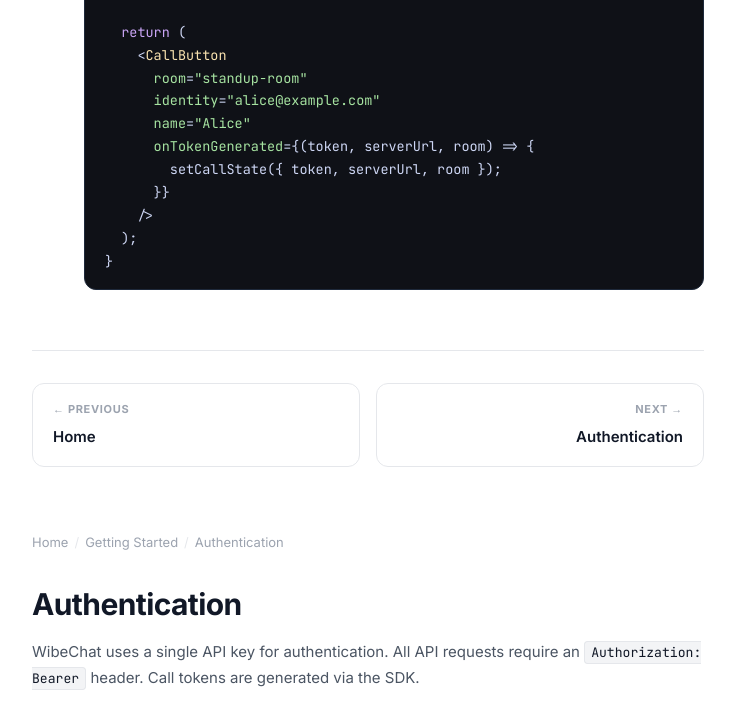
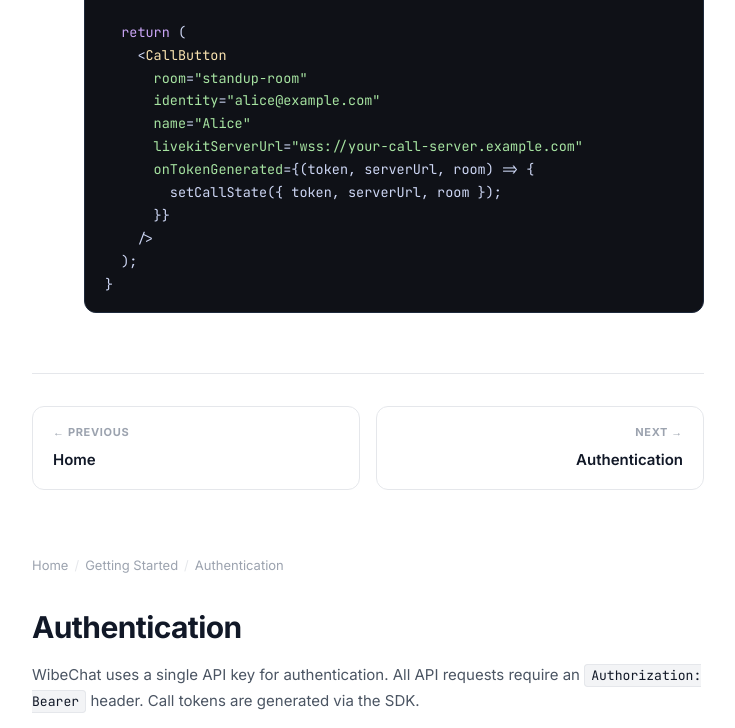
Before and after one commit to anila-zartek/wibechat-docs, a plain HTML site: page docs/index.html in a window 1280 px wide. Shown: the part 3980-4708 px from the top of the page, without its empty margins (16-751 px from the left). Drawn offline with Linux system fonts and the light colour scheme.

Commit message:
Set livekitServerUrl in CallButton examples
CallButton passes this prop to onTokenGenerated as serverUrl and it
defaults to an empty string, so the examples gave LiveKitRoom no URL.

Co-Authored-By: Claude Fable 5.2 <noreply@anthropic.com>

```diff
--- a/docs/index.html
+++ b/docs/index.html
@@ -855,6 +855,7 @@ pre code{background:none;padding:0;border:none;font-size:inherit;color:inherit}
       <span class="prop">room</span>=<span class="str">"standup-room"</span>
       <span class="prop">identity</span>=<span class="str">"alice@example.com"</span>
       <span class="prop">name</span>=<span class="str">"Alice"</span>
+      <span class="prop">livekitServerUrl</span>=<span class="str">"wss://your-call-server.example.com"</span>
       <span class="prop">onTokenGenerated</span>={(token, serverUrl, room) =&gt; {
         setCallState({ token, serverUrl, room });
       }}
@@ -1866,7 +1867,7 @@ curl -H <span class="str">"Authorization: Bearer wb_chat_xxxxxxxxxxxx"</span> \
 </div>
 
 <h3 class="section-subtitle">CallButton Component</h3>
-<p>The simplest way to add calling. Generates a LiveKit token on click and fires a callback with the token and server URL.</p>
+<p>The simplest way to add calling. Generates a LiveKit token on click and fires a callback with the token and server URL. Set <code>livekitServerUrl</code> to your LiveKit server URL: the component passes it to the callback as <code>serverUrl</code>, and it is empty if you leave the prop out.</p>
 
 <div class="platform-tabs-wrapper" data-tab-group="call-join">
 <div class="platform-tabs">
@@ -1912,6 +1913,7 @@ curl -H <span class="str">"Authorization: Bearer wb_chat_xxxxxxxxxxxx"</span> \
       <span class="prop">identity</span>=<span class="str">"alice@example.com"</span>
       <span class="prop">name</span>=<span class="str">"Alice"</span>
       <span class="prop">label</span>=<span class="str">"Join Call"</span>
+      <span class="prop">livekitServerUrl</span>=<span class="str">"wss://your-call-server.example.com"</span>
       <span class="prop">onTokenGenerated</span>={(token, serverUrl, room) =&gt; {
         setCallState({ token, serverUrl, room });
       }}
```
